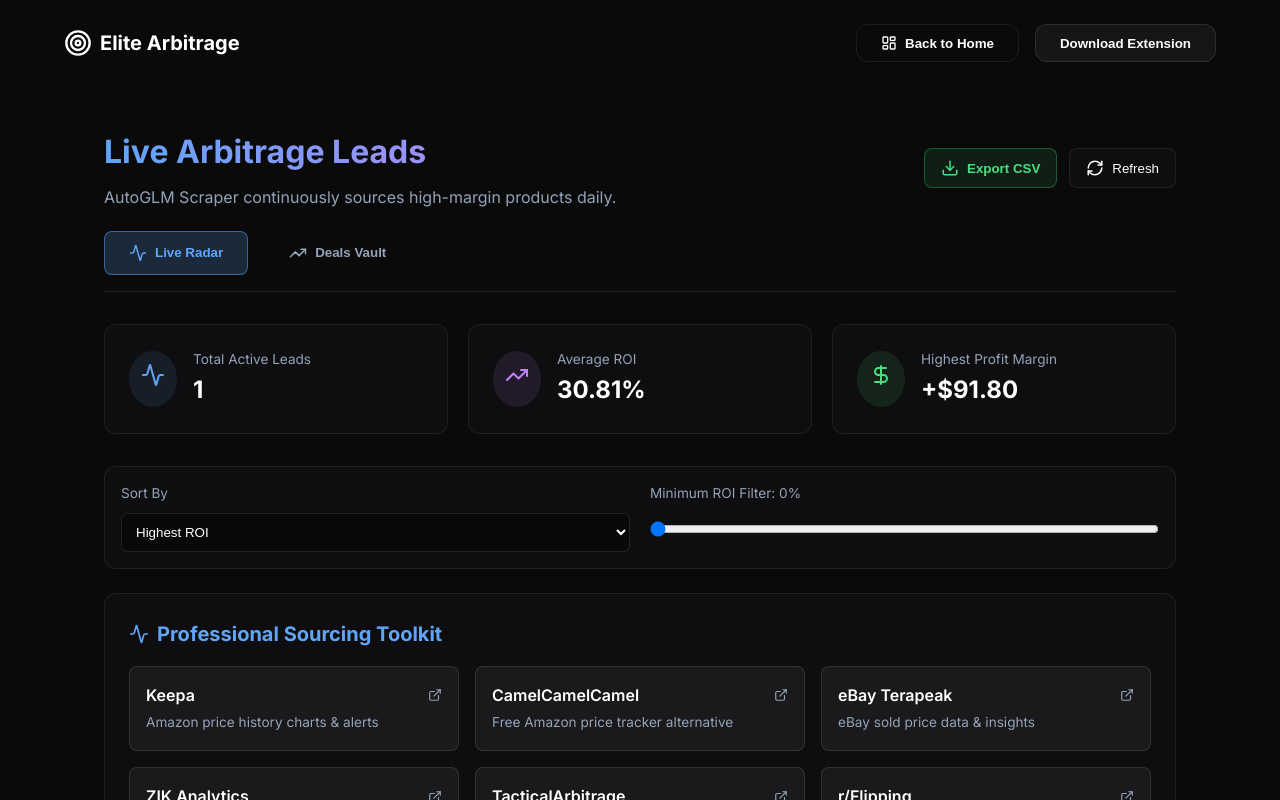
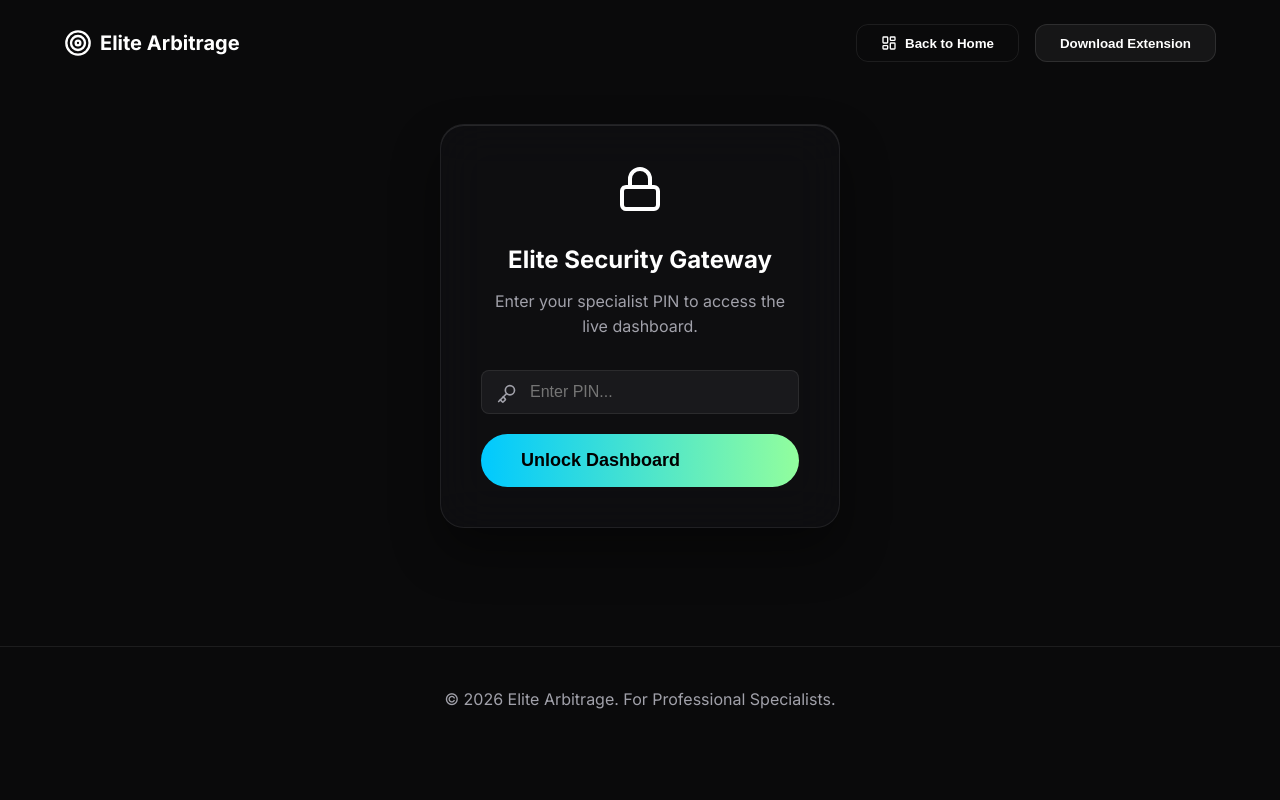
Before and after one commit to k26008004-bot/elite-arbitrage-finder, a React (Vite) app in the folder arbitrage-landing-page/: page / in a window 1280 px wide. Both pictures are taken after a click on the button "Live Dashboard". Shown: the top 800 px of the page. Built offline with nearby package versions, Linux system fonts and the light colour scheme.

Commit message:
Feat: Implement Elite Security Gateway Login System

```diff
--- a/arbitrage-landing-page/src/App.jsx
+++ b/arbitrage-landing-page/src/App.jsx
@@ -1,10 +1,24 @@
 import React, { useState } from 'react';
-import { ShoppingCart, Calculator, Target, Activity, ShieldCheck, ChevronRight, LayoutDashboard } from 'lucide-react';
+import { ShoppingCart, Calculator, Target, Activity, ShieldCheck, ChevronRight, LayoutDashboard, Lock, Key } from 'lucide-react';
 import Dashboard from './Dashboard';
 import './index.css';
 
 function App() {
   const [view, setView] = useState('landing');
+  const [isAuthenticated, setIsAuthenticated] = useState(false);
+  const [pin, setPin] = useState('');
+  const [loginError, setLoginError] = useState(false);
+
+  const handleLogin = (e) => {
+    e.preventDefault();
+    if (pin === 'ELITE2026') {
+      setIsAuthenticated(true);
+      setLoginError(false);
+    } else {
+      setLoginError(true);
+      setPin('');
+    }
+  };
 
   return (
     <div className="app">
@@ -24,7 +38,37 @@ function App() {
         </nav>
 
         {view === 'dashboard' ? (
-          <Dashboard />
+          isAuthenticated ? (
+            <Dashboard />
+          ) : (
+            <div style={{ display: 'flex', justifyContent: 'center', alignItems: 'center', minHeight: '60vh' }}>
+              <div className="glass-panel" style={{ padding: '40px', maxWidth: '400px', width: '100%', textAlign: 'center' }}>
+                <Lock size={48} className="text-gradient" style={{ margin: '0 auto 20px auto' }} />
+                <h2 style={{ marginBottom: '10px' }}>Elite Security Gateway</h2>
+                <p style={{ color: 'var(--text-secondary)', marginBottom: '30px' }}>Enter your specialist PIN to access the live dashboard.</p>
+                <form onSubmit={handleLogin}>
+                  <div style={{ position: 'relative', marginBottom: '20px' }}>
+                    <Key size={20} style={{ position: 'absolute', left: '16px', top: '14px', color: 'var(--text-secondary)' }} />
+                    <input
+                      type="password"
+                      placeholder="Enter PIN..."
+                      value={pin}
+                      onChange={(e) => setPin(e.target.value)}
+                      style={{
+                        width: '100%', padding: '12px 16px 12px 48px',
+                        background: 'rgba(255,255,255,0.05)', border: '1px solid var(--glass-border)',
+                        borderRadius: '8px', color: 'white', fontSize: '16px'
+                      }}
+                    />
+                  </div>
+                  {loginError && <p style={{ color: '#ef4444', marginBottom: '15px', fontSize: '14px' }}>Access Denied. Invalid PIN.</p>}
+                  <button type="submit" className="cta-button bg-gradient" style={{ width: '100%' }}>
+                    Unlock Dashboard
+                  </button>
+                </form>
+              </div>
+            </div>
+          )
         ) : (
           <section className="hero">
             <div className="hero-glow"></div>
```
